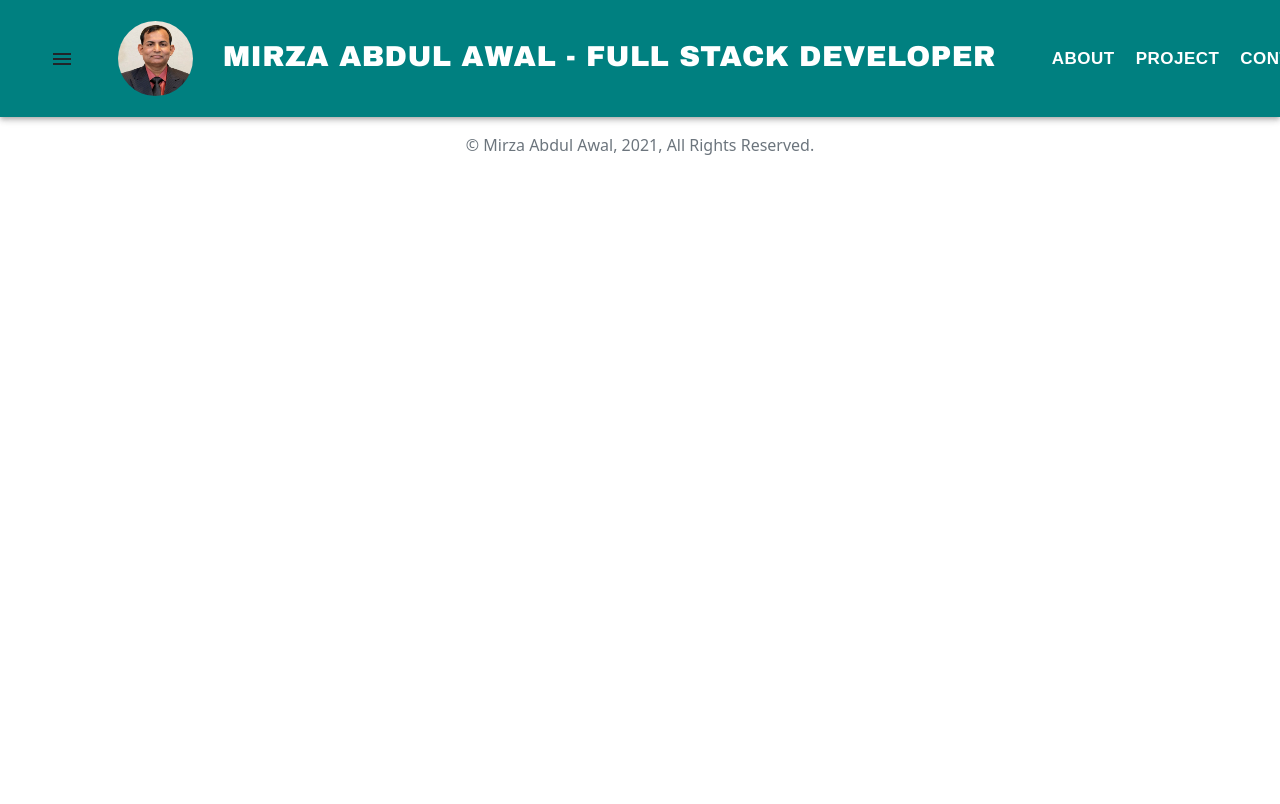
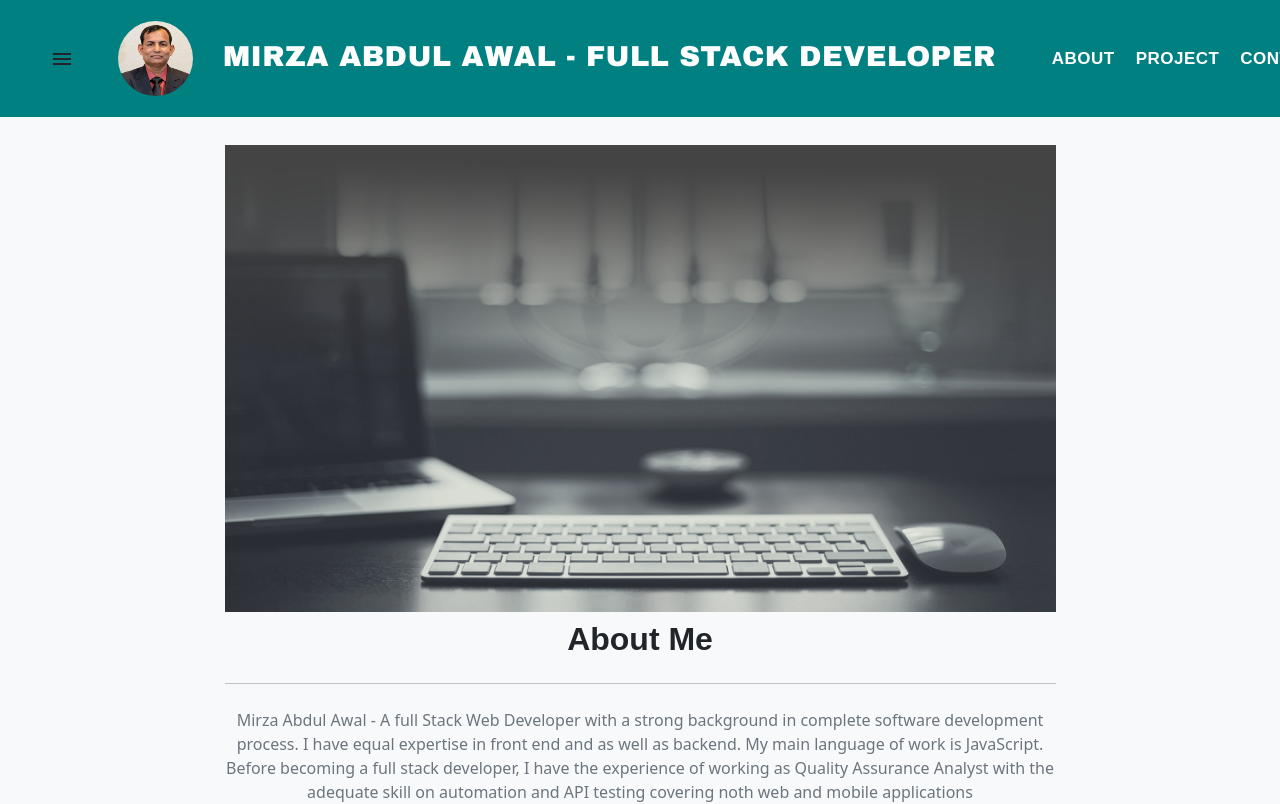
Before and after one commit to mirzadev/my-react-portfolio, a React (Create React App) app: page / in a window 1280 px wide. Shown: the top 804 px of the page. Built offline with nearby package versions, Linux system fonts and the light colour scheme; a web font is replaced by a local one.

Commit message:
Temp changes

```diff
--- a/src/App.js
+++ b/src/App.js
@@ -1,6 +1,6 @@
 import React from 'react';
 import { BrowserRouter, Route, Switch } from "react-router-dom";
-import Jumbotron from './components/Jumbotron';
+// import Jumbotron from './components/Jumbotron';
 import Navigation from './components/Navigation';
 import About from './components/About';
 import Project from './components/Project';
@@ -16,8 +16,8 @@ function App() {
             <BrowserRouter>
                   <Navigation />
                   <Switch>
-                        <Route exact path="/PortfolioWithReact/" component={Jumbotron} />
-                        <Route exact path="/about" component={About} />
+                        {/* <Route exact path="/PortfolioWithReact/" component={Jumbotron} /> */}
+                        <Route exact path="/" component={About} />
                         <Route exact path="/project" component={Project} />
                         <Route eaxct path="/contact" component={Contact} />
 
```
